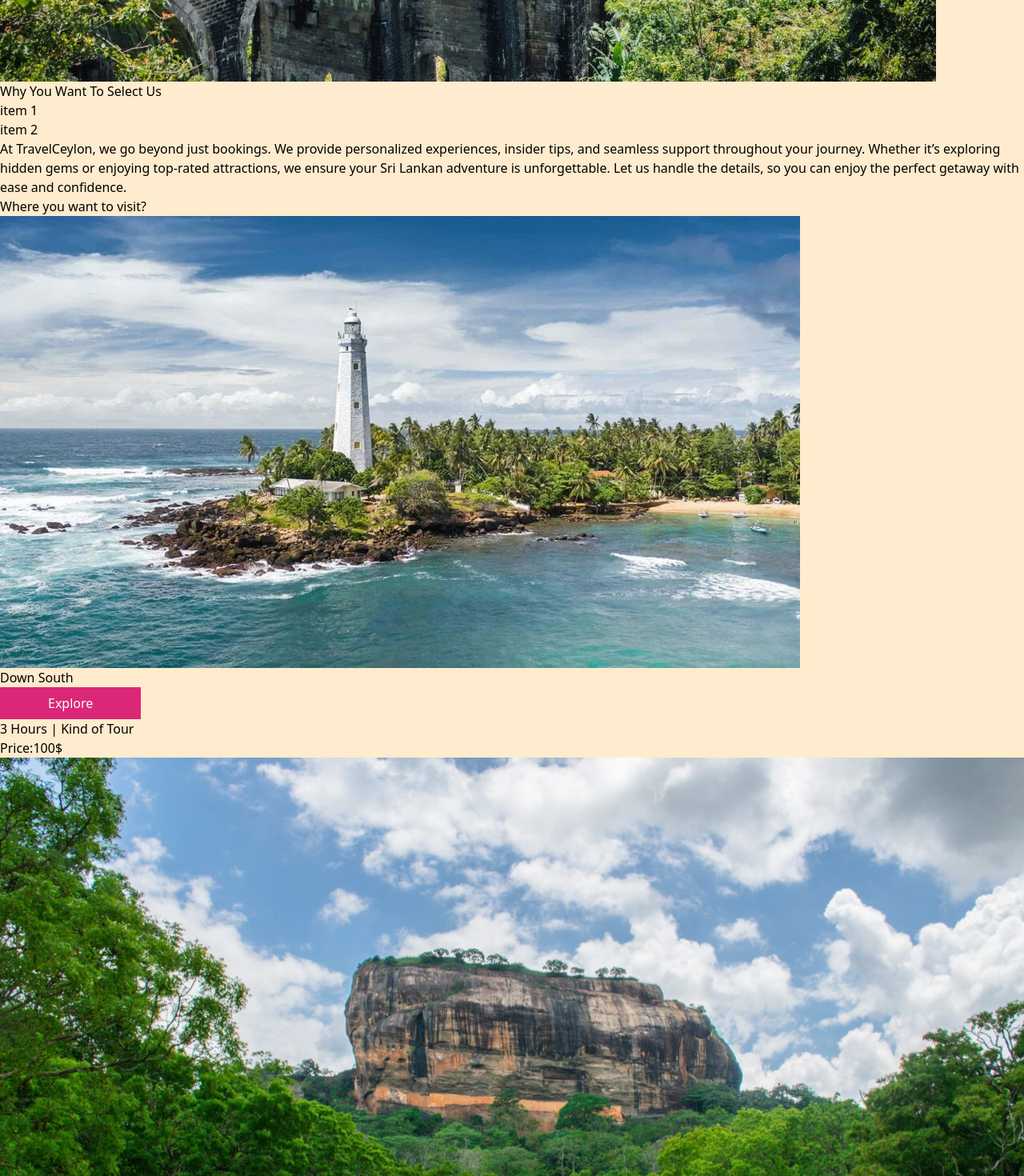
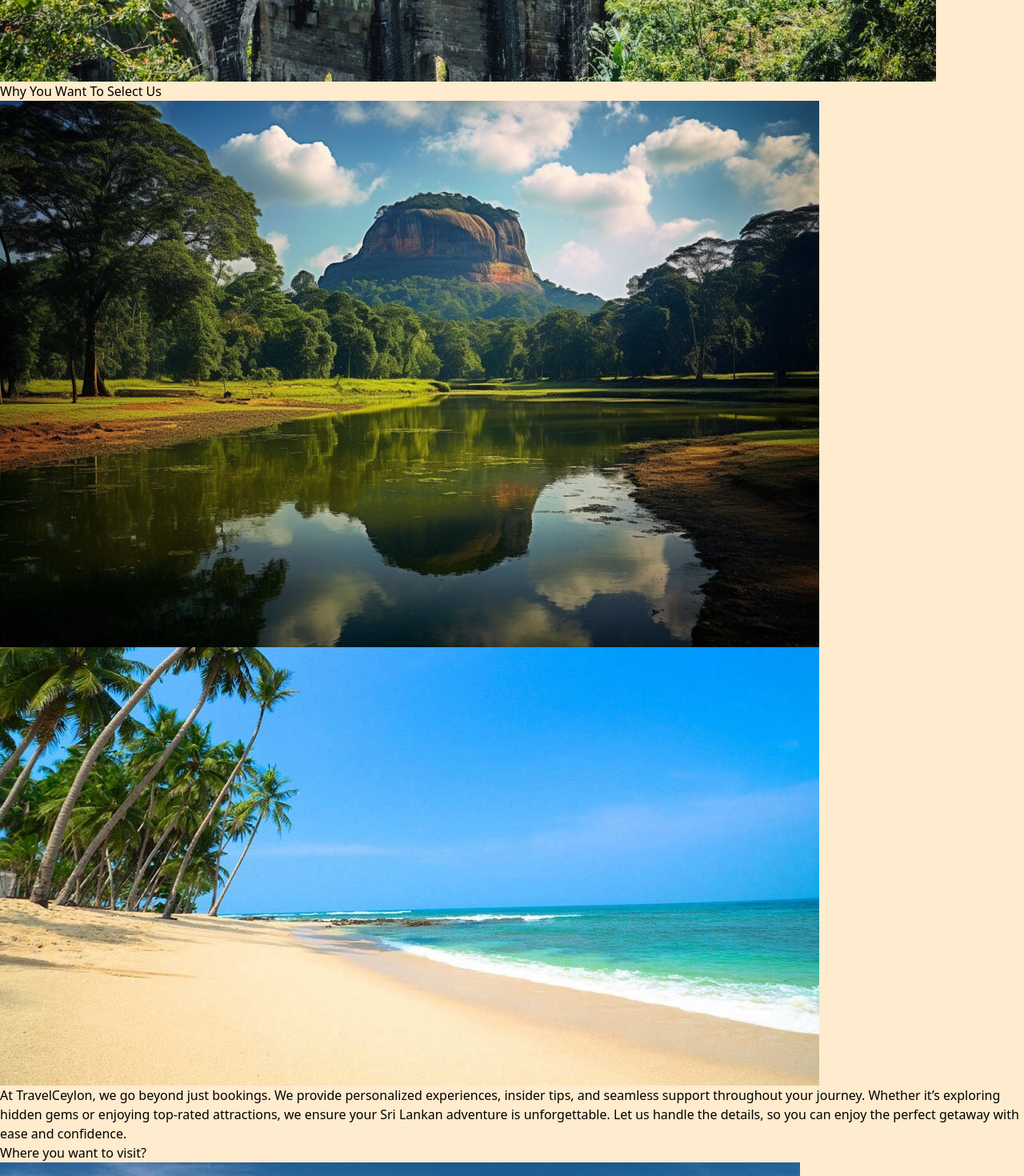
Before and after one commit to Supun-01/Travel-Ceylon, a React (Vite) app: page / in a window 1280 px wide. Shown: the part 2740-4210 px from the top of the page at 80% size. Built offline with nearby package versions, Linux system fonts and the light colour scheme.

Commit message:
add images to the hero sec two

```diff
--- a/src/components/Herosectwo.jsx
+++ b/src/components/Herosectwo.jsx
@@ -1,4 +1,6 @@
 import React from "react";
+import envi from '../assets/05.jpg'
+import beach from '../assets/text/04.jpg'
 
 function Herosectwo() {
   return (
@@ -6,13 +8,17 @@ function Herosectwo() {
       <div className="flex flex-col  h-screen">
         {/* tittle bar */}
         <div className=" mb-4 h-1/6 p-8 flex justify-center">
-            <p className="text-4xl tracking-wider font-semibold">Why You Want To Select Us</p>
+            <p className="text-4xl tracking-wider font-semibold text-pink-800">Why You Want To Select Us</p>
         </div>
 
         <div className="flex flex-row space-x-4 h-5/6">
-          <div className="bg-cyan-500 w-2/12 rounded-lg">item 1</div>
-          <div className="bg-cyan-500 w-4/12 rounded-lg" >item 2</div>
-          <div className=" w-6/12 p-8 leading-loose text-2xl">
+          <div className="bg-cyan-500 w-2/12 rounded-lg">
+                <img src={envi} alt="" className="object-cover w-full h-full rounded-lg" />
+          </div>
+          <div className="bg-cyan-500 w-4/12 rounded-lg" >
+          <img src={beach} alt="" className="object-cover w-full h-full rounded-lg" />
+          </div>
+          <div className=" w-6/12 p-8 leading-loose text-2xl text-gray-700">
             At TravelCeylon, we go beyond just bookings. We provide personalized
             experiences, insider tips, and seamless support throughout your
             journey. Whether it’s exploring hidden gems or enjoying top-rated
```
Also changed, not shown: src/assets/05.jpg (added).
